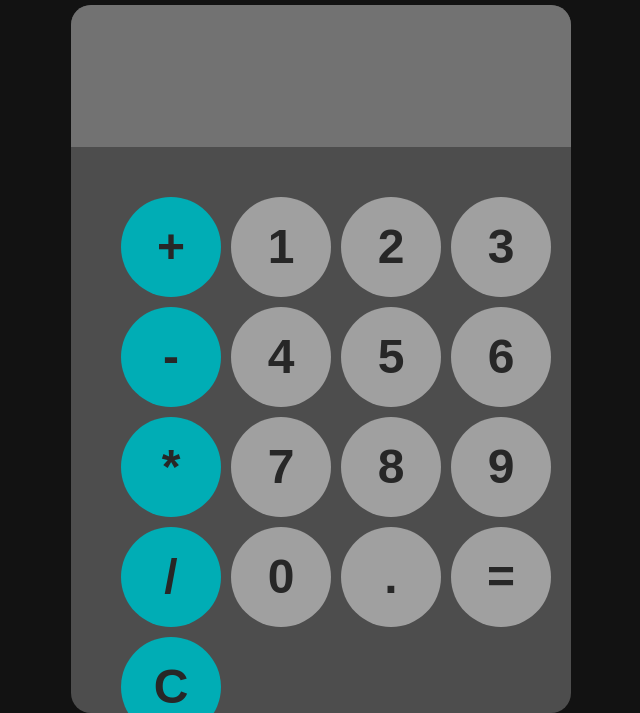
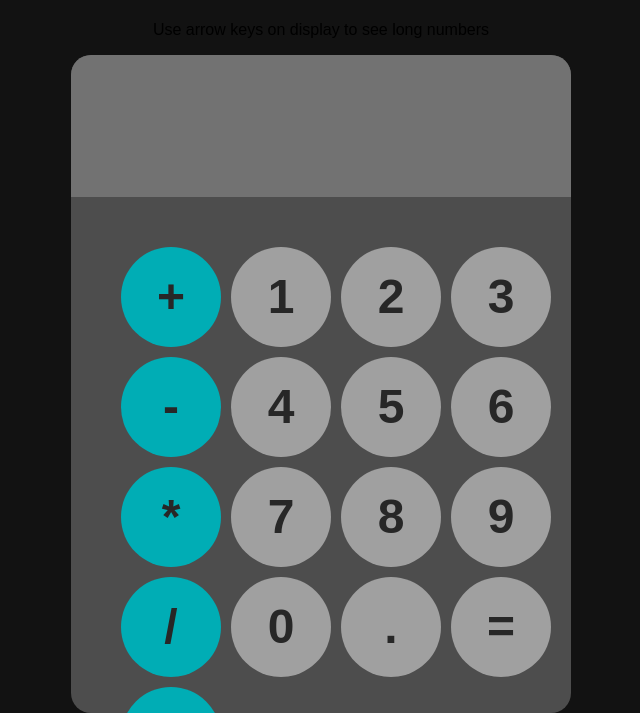
Before and after one commit to Sufhaf/calculator-website, a plain HTML site: page index.html in a window 1280 px wide. Shown: the part 87-800 px from the top of the page, without its empty margins (319-959 px from the left). Drawn offline with Linux system fonts and the light colour scheme.

Commit message:
Update index.html

```diff
--- a/index.html
+++ b/index.html
@@ -9,6 +9,7 @@
 
 <body>
     <h1>Fiji's Calculator</h1>
+    <p>Use arrow keys on display to see long numbers</p>
 
     <div id="calculator"> <!-- This div contains the buttons for the calculator and their id's -->
         <input id = "display" readonly> <!-- Shows the input bar as a readonly so it cannot be manipulated by the user. 'Display' is used for the id to reference it in css file -->
```
